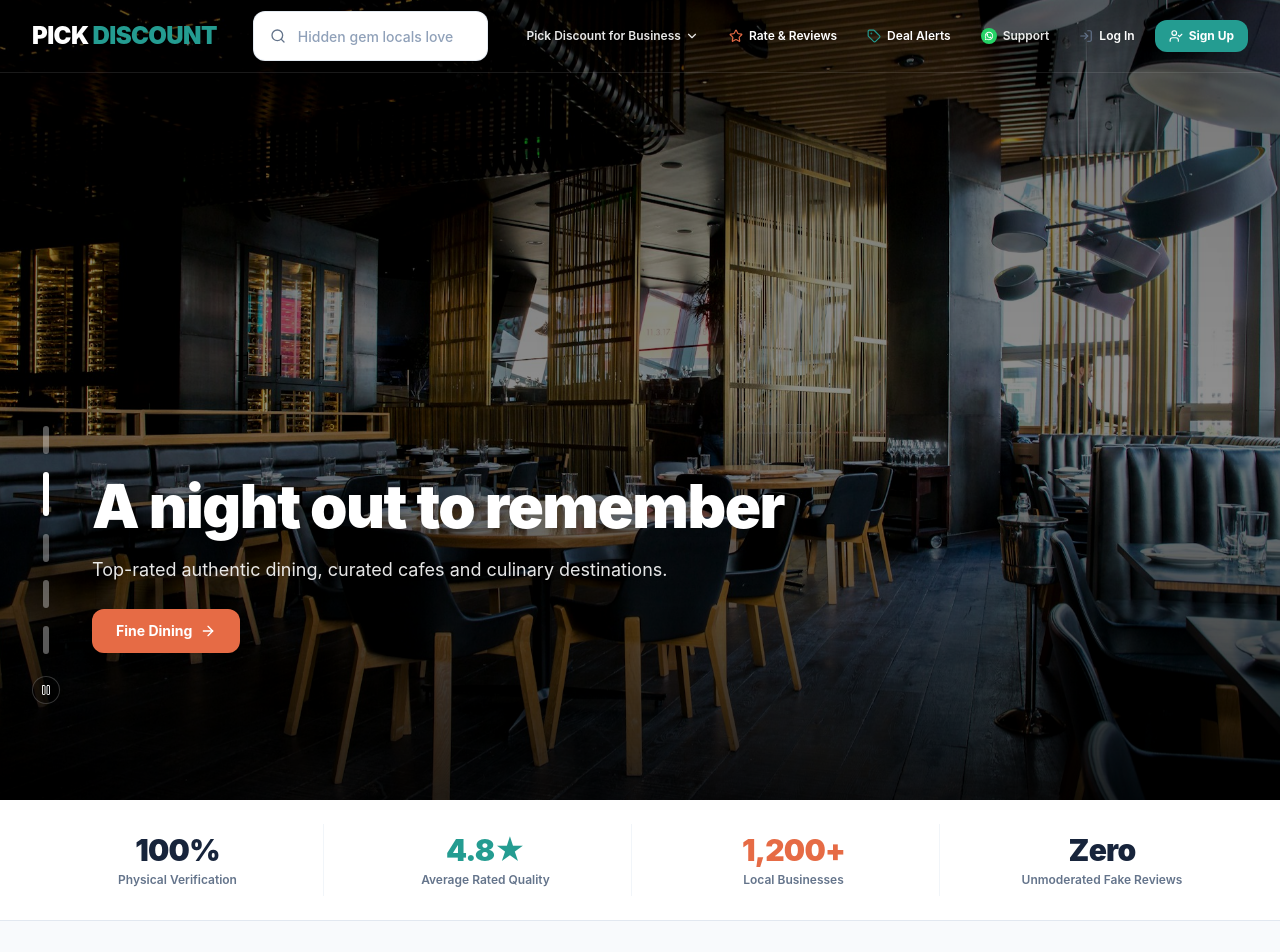
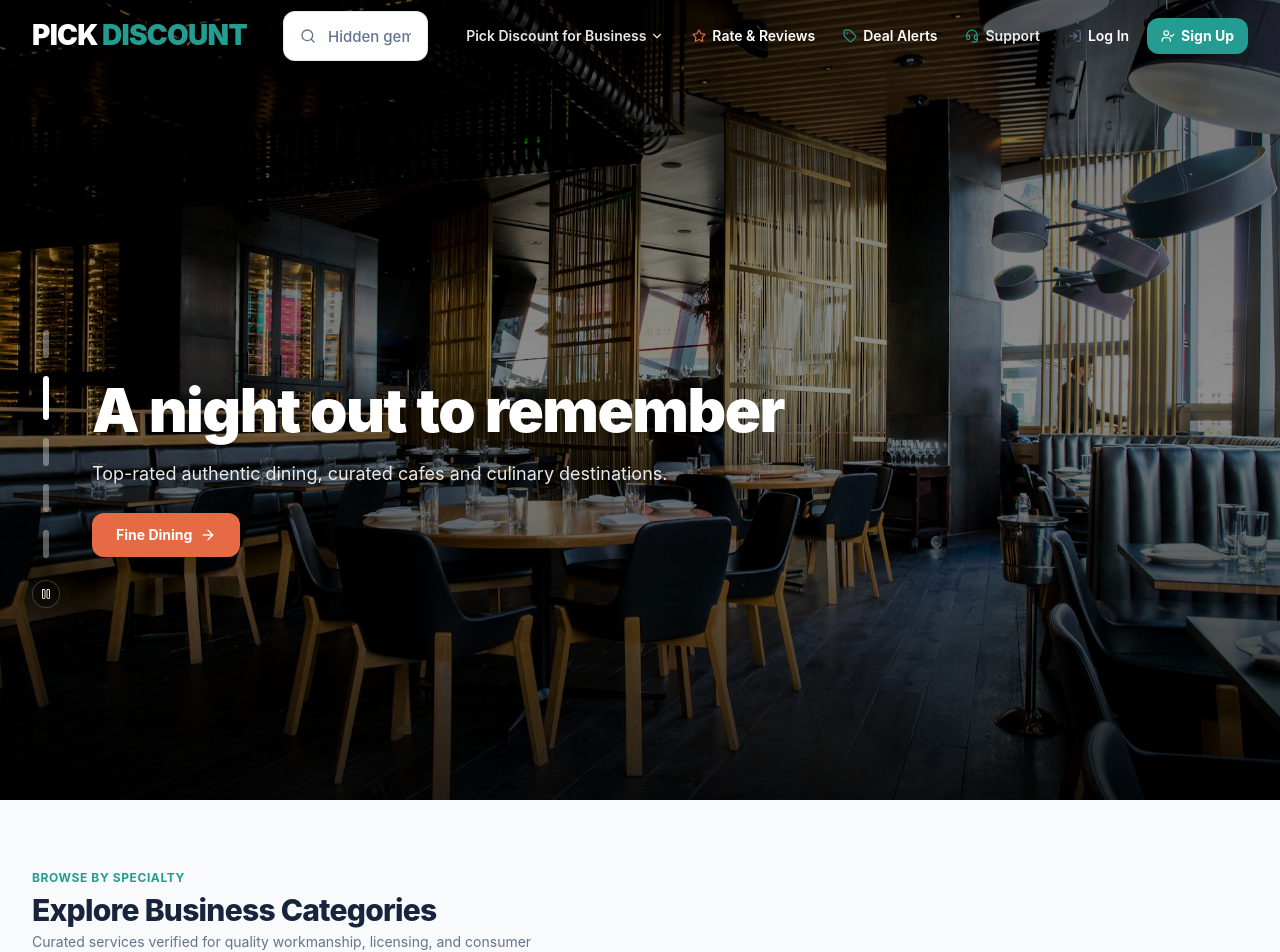
Before and after one commit to Pick-discount20/Pick-discounts, a Next.js app: page / in a window 1280 px wide. Shown: the top 952 px of the page. Built offline with nearby package versions, Linux system fonts and the light colour scheme.

Commit message:
feat: refine homepage navigation, hero spacing, support icon, and remove statistics strip

```diff
--- a/src/app/page.tsx
+++ b/src/app/page.tsx
@@ -75,7 +75,7 @@ export default function HomePage() {
   const featuredBusinesses = DEMO_BUSINESSES.filter((b) => b.featured).slice(0, 4);
 
   return (
-    <div className="min-h-screen flex flex-col bg-[#F8FAFC]">
+    <div className="min-h-screen flex flex-col bg-[#F8FAFC] relative">
       <DemoDisclaimer />
       <Navbar />
 
@@ -86,33 +86,7 @@ export default function HomePage() {
         <HeroSlider />
 
         {/* =========================================================================
-            2. TRUST METRICS STRIP (Directly Beneath Hero)
-            ========================================================================= */}
-        <section className="bg-white border-b border-[#E2E8F0] py-6">
-          <div className="max-w-7xl mx-auto px-4 sm:px-6 lg:px-8">
-            <div className="grid grid-cols-2 md:grid-cols-4 gap-4 divide-y sm:divide-y-0 sm:divide-x divide-slate-100">
-              <div className="text-center py-2 px-3">
-                <div className="text-2xl sm:text-3xl font-black text-[#17243B] tracking-tight">100%</div>
-                <div className="text-xs text-[#64748B] font-semibold mt-1">Physical Verification</div>
-              </div>
-              <div className="text-center py-2 px-3">
-                <div className="text-2xl sm:text-3xl font-black text-[#249C91] tracking-tight">4.8★</div>
-                <div className="text-xs text-[#64748B] font-semibold mt-1">Average Rated Quality</div>
-              </div>
-              <div className="text-center py-2 px-3">
-                <div className="text-2xl sm:text-3xl font-black text-[#E66B45] tracking-tight">1,200+</div>
-                <div className="text-xs text-[#64748B] font-semibold mt-1">Local Businesses</div>
-              </div>
-              <div className="text-center py-2 px-3">
-                <div className="text-2xl sm:text-3xl font-black text-[#17243B] tracking-tight">Zero</div>
-                <div className="text-xs text-[#64748B] font-semibold mt-1">Unmoderated Fake Reviews</div>
-              </div>
-            </div>
-          </div>
-        </section>
-
-        {/* =========================================================================
-            3. CATEGORY DISCOVERY SECTION
+            2. CATEGORY DISCOVERY SECTION
             ========================================================================= */}
         <section id="categories" className="py-12 sm:py-16 max-w-7xl mx-auto px-4 sm:px-6 lg:px-8">
           <div className="flex flex-col sm:flex-row sm:items-end justify-between mb-8 gap-4">
--- a/src/components/discovery/SearchBar.tsx
+++ b/src/components/discovery/SearchBar.tsx
@@ -104,7 +104,7 @@ export const SearchBar: React.FC<SearchBarProps> = ({
         placeholder="Hidden gem locals love"
         aria-label="Search businesses"
         autoComplete="off"
-        className="w-full h-full bg-transparent text-[#17243B] placeholder-slate-400 text-xs sm:text-sm font-medium focus:outline-none"
+        className="w-full h-full bg-transparent text-[#17243B] placeholder-slate-500 text-sm sm:text-[15px] font-medium focus:outline-none"
       />
 
       {/* Autocomplete Suggestions Dropdown: Anchored directly below search field */}
--- a/src/components/home/HeroSlider.tsx
+++ b/src/components/home/HeroSlider.tsx
@@ -168,9 +168,9 @@ export const HeroSlider: React.FC = () => {
 
       {/* =========================================================================
           HERO CONTENT ROW: VERTICAL SLIDE INDICATORS + YELP CAPTION & CTA
-          Positioned in the lower portion of the full-screen 100vh hero
+          Positioned with balanced vertical spacing below the homepage navigation bar
           ========================================================================= */}
-      <div className="relative z-20 max-w-7xl w-full mx-auto px-4 sm:px-6 lg:px-8 pb-16 sm:pb-20 lg:pb-24">
+      <div className="relative z-20 max-w-7xl w-full mx-auto px-4 sm:px-6 lg:px-8 pb-28 sm:pb-36 lg:pb-48">
         <div className="flex items-center gap-6 sm:gap-8 max-w-3xl">
 
           {/* =====================================================================
--- a/src/components/layout/Navbar.tsx
+++ b/src/components/layout/Navbar.tsx
@@ -15,9 +15,9 @@ import {
   HelpCircle,
   Tag,
   ShieldCheck,
+  Headset,
 } from 'lucide-react';
 import { SearchBar } from '@/components/discovery/SearchBar';
-import { WhatsAppIcon } from '@/components/common/WhatsAppIcon';
 import { SupportModal } from '@/components/layout/SupportModal';
 import { getWhatsAppSupportUrl } from '@/config/support';
 
@@ -28,21 +28,10 @@ export const Navbar: React.FC = () => {
   const [mobileMenuOpen, setMobileMenuOpen] = useState(false);
   const [supportModalOpen, setSupportModalOpen] = useState(false);
   const [businessDropdownOpen, setBusinessDropdownOpen] = useState(false);
-  const [scrolled, setScrolled] = useState(false);
 
-  const isHome = pathname === '/';
+  // The navigation bar belongs strictly to the homepage hero section
+  const isHome = pathname === '/' || pathname === '' || pathname === '/Pick-discounts' || pathname === '/Pick-discounts/';
   const navContainerRef = useRef<HTMLDivElement>(null);
-
-  // Scroll detection for sticky header transition
-  useEffect(() => {
-    const handleScroll = () => {
-      setScrolled(window.scrollY > 20);
-    };
-
-    handleScroll();
-    window.addEventListener('scroll', handleScroll, { passive: true });
-    return () => window.removeEventListener('scroll', handleScroll);
-  }, []);
 
   // Close dropdowns on outside click or Escape key
   useEffect(() => {
@@ -84,13 +73,15 @@ export const Navbar: React.FC = () => {
     }
   };
 
-  // Header styling: Transparent over hero, clean solid white on scroll or subpages
-  const isTransparentOverHero = isHome && !scrolled;
-  const headerClass = isHome
-    ? scrolled
-      ? 'fixed top-0 left-0 right-0 z-50 bg-white/95 backdrop-blur-md border-b border-[#E2E8F0] text-[#17243B] shadow-xs transition-all duration-300'
-      : 'absolute top-0 left-0 right-0 z-50 bg-transparent border-b border-white/10 text-white transition-all duration-300'
-    : 'sticky top-0 z-50 bg-white/95 backdrop-blur-md border-b border-[#E2E8F0] text-[#17243B] shadow-xs transition-all duration-300';
+  // The navigation bar must appear only on the homepage hero section. It must not appear on other pages.
+  if (!isHome) {
+    return null;
+  }
+
+  // Anchored to the top of the homepage hero section, scrolling away naturally with page content.
+  // Not position: fixed, not position: sticky.
+  const isTransparentOverHero = true;
+  const headerClass = 'absolute top-0 left-0 right-0 z-30 bg-transparent text-white';
 
   return (
     <>
@@ -109,7 +100,7 @@ export const Navbar: React.FC = () => {
                 className="flex items-center group focus:outline-none focus:ring-2 focus:ring-[#249C91] rounded-lg py-1 pr-2"
                 aria-label="Pick Discount Homepage"
               >
-                <span className="text-xl sm:text-2xl font-black tracking-tight font-sans transition-colors">
+                <span className="text-2xl sm:text-[26px] xl:text-[28px] font-black tracking-tight font-sans transition-colors">
                   <span className={isTransparentOverHero ? 'text-white' : 'text-[#17243B]'}>PICK</span>
                   <span className="text-[#249C91] ml-1">DISCOUNT</span>
                 </span>
@@ -122,14 +113,14 @@ export const Navbar: React.FC = () => {
             </div>
 
             {/* 3–8. ACTIONS & NAVIGATION IN REQUIRED ORDER */}
-            <nav className="hidden lg:flex items-center gap-1 xl:gap-2.5 shrink-0 text-xs font-semibold whitespace-nowrap">
+            <nav className="hidden lg:flex items-center gap-1 xl:gap-2 shrink-0 text-[13px] xl:text-sm font-semibold whitespace-nowrap">
 
               {/* 3. Pick Discount for Business (Dropdown) */}
               <div className="relative">
                 <button
                   type="button"
                   onClick={() => setBusinessDropdownOpen(!businessDropdownOpen)}
-                  className={`px-2.5 py-2 rounded-lg transition-colors flex items-center gap-1 cursor-pointer ${
+                  className={`px-2 xl:px-2.5 py-2 rounded-lg transition-colors flex items-center gap-1 cursor-pointer ${
                     businessDropdownOpen
                       ? isTransparentOverHero
                         ? 'bg-white/20 text-white'
@@ -219,7 +210,7 @@ export const Navbar: React.FC = () => {
               {/* 4. Rate & Reviews */}
               <Link
                 href="/search?intent=review"
-                className={`px-2.5 py-2 rounded-lg transition-colors flex items-center gap-1.5 ${
+                className={`px-2 xl:px-2.5 py-2 rounded-lg transition-colors flex items-center gap-1.5 ${
                   isTransparentOverHero
                     ? 'text-white/90 hover:text-white hover:bg-white/10'
                     : 'text-[#17243B] hover:text-[#249C91] hover:bg-slate-50'
@@ -233,7 +224,7 @@ export const Navbar: React.FC = () => {
               {/* 5. Deal Alerts */}
               <Link
                 href="/search?deals=true"
-                className={`px-2.5 py-2 rounded-lg transition-colors flex items-center gap-1.5 ${
+                className={`px-2 xl:px-2.5 py-2 rounded-lg transition-colors flex items-center gap-1.5 ${
                   isTransparentOverHero
                     ? 'text-white/90 hover:text-white hover:bg-white/10'
                     : 'text-[#17243B] hover:text-[#249C91] hover:bg-slate-50'
@@ -244,27 +235,25 @@ export const Navbar: React.FC = () => {
                 <span>Deal Alerts</span>
               </Link>
 
-              {/* 6. Support (WhatsApp) */}
+              {/* 6. Support */}
               <button
                 type="button"
                 onClick={handleSupportClick}
-                className={`px-2.5 py-2 rounded-lg transition-colors flex items-center gap-1.5 cursor-pointer ${
+                className={`px-2 xl:px-2.5 py-2 rounded-lg transition-colors flex items-center gap-1.5 cursor-pointer ${
                   isTransparentOverHero
                     ? 'text-white/90 hover:text-white hover:bg-white/10'
                     : 'text-[#17243B] hover:text-[#249C91] hover:bg-slate-50'
                 }`}
-                aria-label="Contact Customer Support on WhatsApp"
+                aria-label="Customer Support"
               >
-                <div className="w-4 h-4 rounded-full bg-[#25D366] text-white flex items-center justify-center shrink-0">
-                  <WhatsAppIcon className="w-2.5 h-2.5 fill-white" />
-                </div>
+                <Headset className="w-3.5 h-3.5 text-[#249C91]" />
                 <span>Support</span>
               </button>
 
               {/* 7. Log In */}
               <Link
                 href="/login"
-                className={`px-2.5 py-2 rounded-lg transition-colors flex items-center gap-1.5 ${
+                className={`px-2 xl:px-2.5 py-2 rounded-lg transition-colors flex items-center gap-1.5 ${
                   isTransparentOverHero
                     ? 'text-white/90 hover:text-white hover:bg-white/10'
                     : 'text-[#17243B] hover:text-[#249C91] hover:bg-slate-50'
@@ -277,22 +266,22 @@ export const Navbar: React.FC = () => {
               {/* 8. Sign Up */}
               <Link
                 href="/register"
-                className="px-3.5 py-2 rounded-xl font-bold bg-[#249C91] text-white hover:bg-[#1f7e75] transition-all shadow-xs hover:shadow focus:ring-2 focus:ring-[#249C91]/50 flex items-center gap-1.5"
+                className="px-3 xl:px-3.5 py-2 rounded-xl font-bold bg-[#249C91] text-white hover:bg-[#1f7e75] transition-all shadow-xs hover:shadow focus:ring-2 focus:ring-[#249C91]/50 flex items-center gap-1.5"
               >
                 <UserCheck className="w-3.5 h-3.5" />
                 <span>Sign Up</span>
               </Link>
             </nav>
 
-            {/* MOBILE HEADER SHORTCUTS (Search Trigger + WhatsApp + Hamburger) */}
+            {/* MOBILE HEADER SHORTCUTS (Support + Hamburger) */}
             <div className="flex lg:hidden items-center gap-2">
               <button
                 type="button"
                 onClick={handleSupportClick}
-                className="p-2 rounded-xl bg-[#25D366]/15 text-[#25D366] hover:bg-[#25D366]/25 transition-colors cursor-pointer"
-                aria-label="Support on WhatsApp"
+                className="p-2 rounded-xl bg-white/10 text-white hover:bg-white/20 transition-colors cursor-pointer"
+                aria-label="Customer Support"
               >
-                <WhatsAppIcon className="w-5 h-5 fill-current" />
+                <Headset className="w-5 h-5 text-[#249C91]" />
               </button>
 
               <button
@@ -325,7 +314,7 @@ export const Navbar: React.FC = () => {
               <Link
                 href="/register"
                 onClick={() => setMobileMenuOpen(false)}
-                className="flex items-center justify-center gap-2 w-full py-2.5 rounded-xl text-xs font-bold bg-[#249C91] text-white hover:bg-[#1f7e75] shadow-xs"
+                className="flex items-center justify-center gap-2 w-full py-2.5 rounded-xl text-sm font-bold bg-[#249C91] text-white hover:bg-[#1f7e75] shadow-xs"
               >
                 <UserCheck className="w-4 h-4" />
                 <span>Sign Up</span>
@@ -334,7 +323,7 @@ export const Navbar: React.FC = () => {
               <Link
                 href="/login"
                 onClick={() => setMobileMenuOpen(false)}
-                className="flex items-center justify-center gap-2 w-full py-2.5 rounded-xl text-xs font-semibold bg-slate-100 text-[#17243B] hover:bg-slate-200"
+                className="flex items-center justify-center gap-2 w-full py-2.5 rounded-xl text-sm font-semibold bg-slate-100 text-[#17243B] hover:bg-slate-200"
               >
                 <LogIn className="w-4 h-4 text-[#64748B]" />
                 <span>Log In</span>
@@ -346,7 +335,7 @@ export const Navbar: React.FC = () => {
               <Link
                 href="/search?intent=review"
                 onClick={() => setMobileMenuOpen(false)}
-                className="flex items-center gap-3 px-3 py-2 rounded-xl text-xs font-bold text-[#17243B] hover:bg-slate-50"
+                className="flex items-center gap-3 px-3 py-2 rounded-xl text-sm font-semibold text-[#17243B] hover:bg-slate-50"
               >
                 <Star className="w-4 h-4 text-[#E66B45]" />
                 <span>Rate &amp; Reviews</span>
@@ -355,7 +344,7 @@ export const Navbar: React.FC = () => {
               <Link
                 href="/search?deals=true"
                 onClick={() => setMobileMenuOpen(false)}
-                className="flex items-center gap-3 px-3 py-2 rounded-xl text-xs font-bold text-[#17243B] hover:bg-slate-50"
+                className="flex items-center gap-3 px-3 py-2 rounded-xl text-sm font-semibold text-[#17243B] hover:bg-slate-50"
               >
                 <Tag className="w-4 h-4 text-[#249C91]" />
                 <span>Deal Alerts</span>
@@ -367,24 +356,22 @@ export const Navbar: React.FC = () => {
                   setMobileMenuOpen(false);
                   handleSupportClick();
                 }}
-                className="w-full flex items-center gap-3 px-3 py-2 rounded-xl text-xs font-bold text-[#17243B] hover:bg-slate-50 text-left cursor-pointer"
+                className="w-full flex items-center gap-3 px-3 py-2 rounded-xl text-sm font-semibold text-[#17243B] hover:bg-slate-50 text-left cursor-pointer"
               >
-                <div className="w-5 h-5 rounded-full bg-[#25D366] text-white flex items-center justify-center shrink-0">
-                  <WhatsAppIcon className="w-3 h-3 fill-white" />
-                </div>
-                <span>Support (WhatsApp)</span>
+                <Headset className="w-4 h-4 text-[#249C91]" />
+                <span>Support</span>
               </button>
             </div>
 
             {/* Pick Discount for Business Accordion */}
             <div className="space-y-1">
-              <div className="px-3 py-1 text-[10px] font-bold uppercase tracking-wider text-[#64748B]">
+              <div className="px-3 py-1 text-[11px] font-bold uppercase tracking-wider text-[#64748B]">
                 Pick Discount for Business
               </div>
               <Link
                 href="/owner/claim"
                 onClick={() => setMobileMenuOpen(false)}
-                className="flex items-center gap-2.5 px-3 py-2 rounded-xl text-xs font-semibold text-[#17243B] hover:bg-slate-50"
+                className="flex items-center gap-2.5 px-3 py-2 rounded-xl text-sm font-medium text-[#17243B] hover:bg-slate-50"
               >
                 <ShieldCheck className="w-4 h-4 text-[#249C91]" />
                 <span>Add a Business</span>
@@ -392,7 +379,7 @@ export const Navbar: React.FC = () => {
               <Link
                 href="/login"
                 onClick={() => setMobileMenuOpen(false)}
-                className="flex items-center gap-2.5 px-3 py-2 rounded-xl text-xs font-semibold text-[#17243B] hover:bg-slate-50"
+                className="flex items-center gap-2.5 px-3 py-2 rounded-xl text-sm font-medium text-[#17243B] hover:bg-slate-50"
               >
                 <Building2 className="w-4 h-4 text-[#64748B]" />
                 <span>Log In to Business Account</span>
@@ -400,7 +387,7 @@ export const Navbar: React.FC = () => {
               <Link
                 href="/owner/help"
                 onClick={() => setMobileMenuOpen(false)}
-                className="flex items-center gap-2.5 px-3 py-2 rounded-xl text-xs font-semibold text-[#17243B] hover:bg-slate-50"
+                className="flex items-center gap-2.5 px-3 py-2 rounded-xl text-sm font-medium text-[#17243B] hover:bg-slate-50"
               >
                 <HelpCircle className="w-4 h-4 text-amber-600" />
                 <span>Explore Help for Business</span>
```
